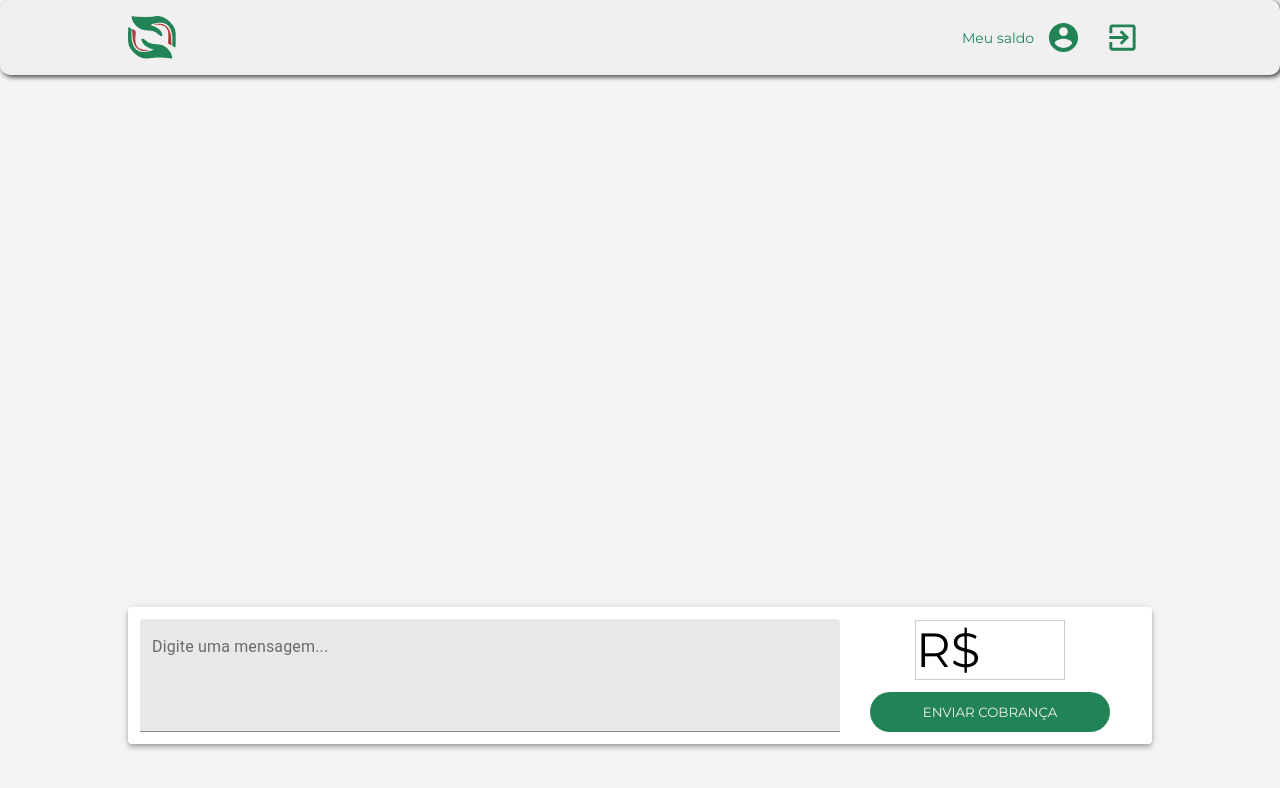
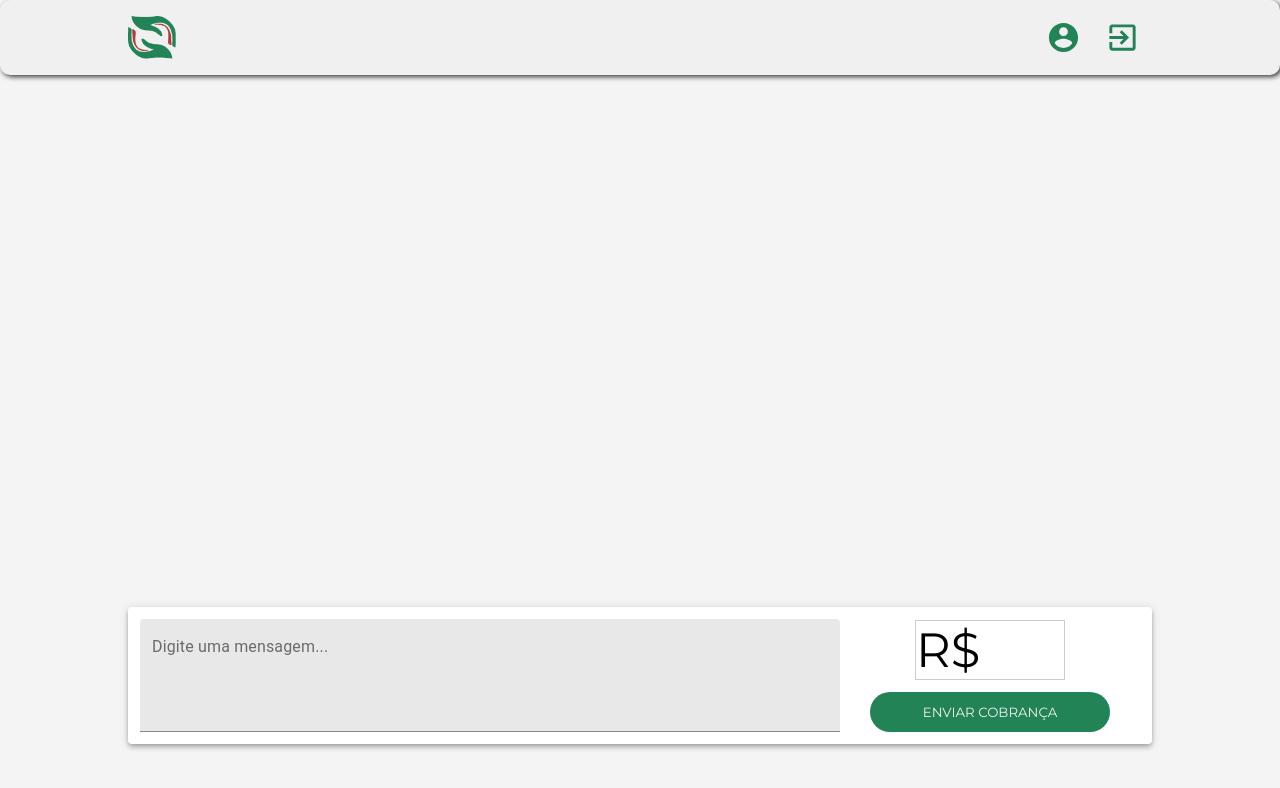
Before and after one commit to Math-maz/hackathon-getnet-frontend, a React (Create React App) app: page /chat/store in a window 1280 px wide. Shown: the top 788 px of the page. Built offline with nearby package versions, Linux system fonts and the light colour scheme; no server answers.

Commit message:
Fix balance showing in store chat

```diff
--- a/src/Components/BaseNavbar/Navbar.js
+++ b/src/Components/BaseNavbar/Navbar.js
@@ -51,6 +51,7 @@ const Navbar = () => {
         {location.pathname.includes("home") && <Searchbar />}
       </div>
       <div className={classes.userInfoContainer}>
+        {!location.pathname.includes("chat/store") && (
           <div className={classes.accountBalance}>
             <div
               style={{
@@ -71,6 +72,7 @@ const Navbar = () => {
               {user.balance && formatToCurrency(user.balance)}
             </div>
           </div>
+        )}
         <IconButton onClick={() => history.push("/carteira")}>
           <AccountCircle
             fontSize="large"
--- a/src/pages/Home/index.js
+++ b/src/pages/Home/index.js
@@ -131,7 +131,7 @@ const Home = () => {
                     width="350px"
                     type="primary"
                     onClick={() => {
-                      const targetStore = storeMocks.find(
+                      const targetStore = stores.find(
                         (item) => item.name === store.name
                       );
                       console.log(`Setting ${targetStore.name} as targetStore`);
```
Lines whose indentation alone changed are shown as unchanged.
